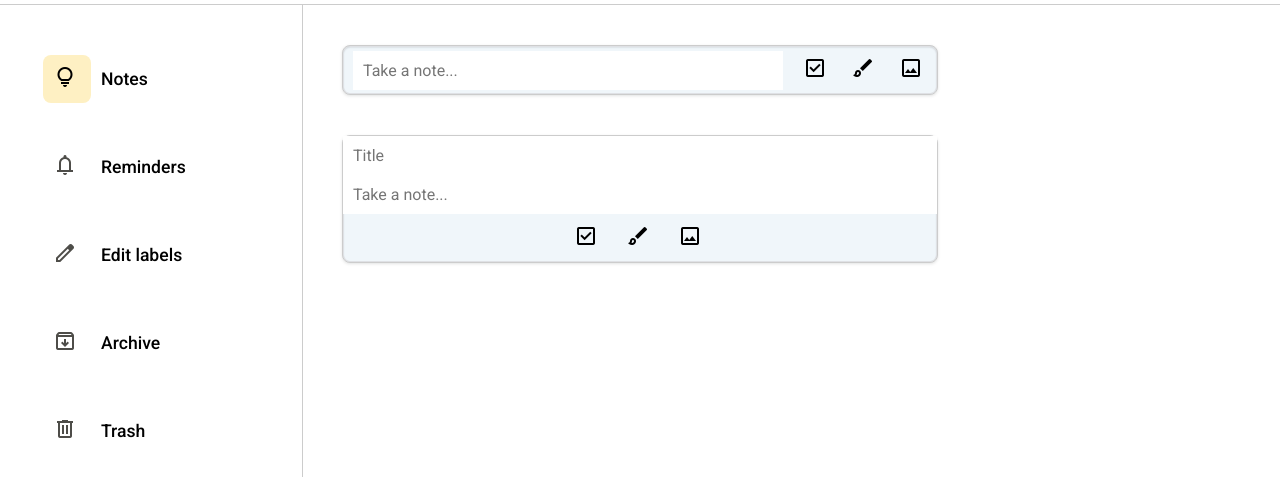
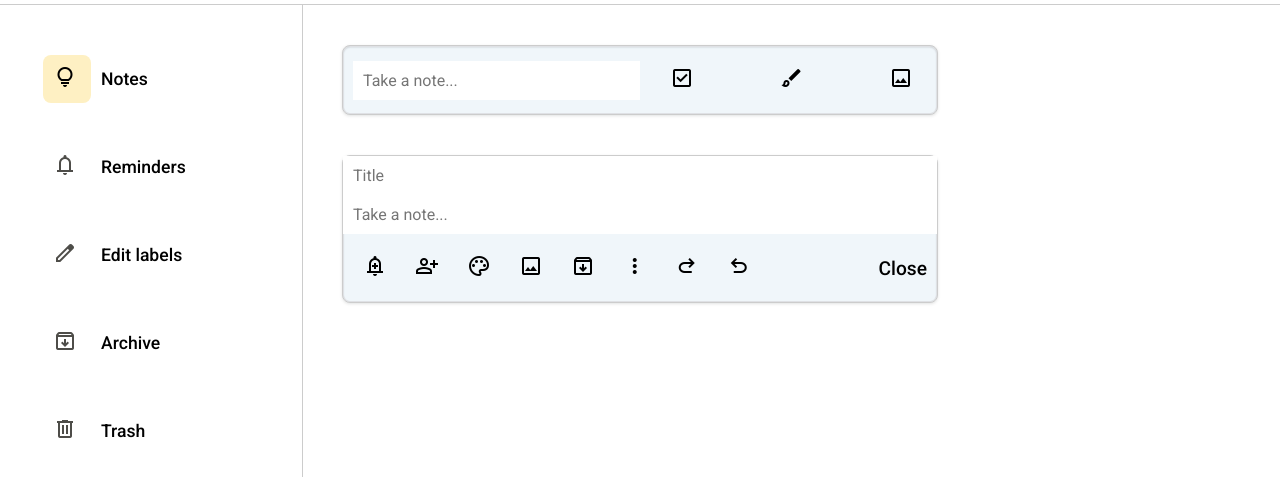
Before and after one commit to bonaventureogeto/Google-Keep, a plain HTML site: page index.html in a window 1280 px wide. Shown: the part 59-536 px from the top of the page. Drawn offline with nearby package versions, Linux system fonts and the light colour scheme.

Commit message:
form styling

```diff
--- a/index.html
+++ b/index.html
@@ -112,19 +112,42 @@
             <form>
                 <input class="note-title" type="text" placeholder="Title">
                 <input class="note-text" type="text" placeholder="Take a note...">
-                <div class="form-actions-footer">
+                <div class="form-actions">
+                    <div class="icons">
                         <div class="tooltip">
-                        <span class="material-symbols-outlined hover">check_box</span>
-                        <span class="tooltiptext">New list</span>
+                            <span class="material-symbols-outlined hover">add_alert</span>
+                            <span class="tooltiptext">Remind me</span>
                         </div>
                         <div class="tooltip">
-                        <span class="material-symbols-outlined hover">brush</span>
-                        <span class="tooltiptext">New note with drawing</span>
+                            <span class="material-symbols-outlined hover">person_add</span>
+                            <span class="tooltiptext">Collaborator</span>
+                        </div>
+                        <div class="tooltip">
+                            <span class="material-symbols-outlined hover">palette</span>
+                            <span class="tooltiptext">Background options</span>
                         </div>
                         <div class="tooltip">
                             <span class="material-symbols-outlined hover">image</span>
-                        <span class="tooltiptext">New note with image</span>
+                            <span class="tooltiptext">Add image</span>
                         </div>
+                        <div class="tooltip">
+                            <span class="material-symbols-outlined hover">archive</span>
+                            <span class="tooltiptext">Archive</span>
+                        </div>
+                        <div class="tooltip">
+                            <span class="material-symbols-outlined hover">more_vert</span>
+                            <span class="tooltiptext">More</span>
+                        </div>
+                        <div class="tooltip">
+                            <span class="material-symbols-outlined hover">redo</span>
+                            <span class="tooltiptext">Undo</span>
+                        </div>
+                        <div class="tooltip">
+                            <span class="material-symbols-outlined hover">undo</span>
+                            <span class="tooltiptext">Redo</span>
+                        </div>
+                    </div>
+                    <button class="close-btn">Close</button>
                 </div>
             </form>
         </div>
--- a/style.css
+++ b/style.css
@@ -199,11 +199,11 @@ input:focus {
 
 .form-actions {
     display: flex;
-    /* justify-content: space-between;
+    justify-content: space-between;
     align-items: center;
     height: 100%;
     width: 100%;
-    padding: 10px; */
+    padding: 10px;
 }
 
 .active-form form {
@@ -213,3 +213,17 @@ input:focus {
     align-items: center;
     width: 100%;
 }
+
+.active-form form .form-actions{
+    display: flex;
+}
+
+.close-btn {
+    background-color: #f0f6fa;
+    background: none;
+    border: none;
+    font-size: 1.2rem;
+    font-weight: 500;
+    color: #black;
+    cursor: pointer;
+}
```
Lines whose indentation alone changed are shown as unchanged.
